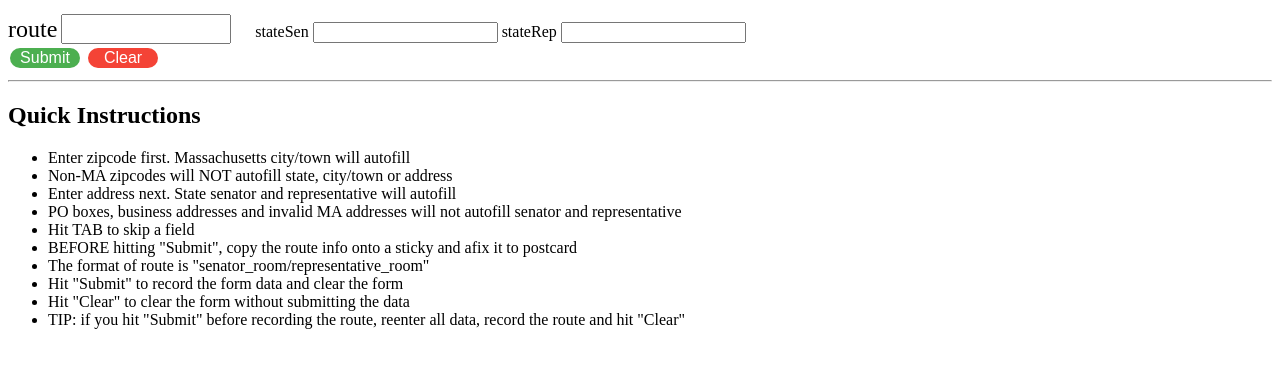
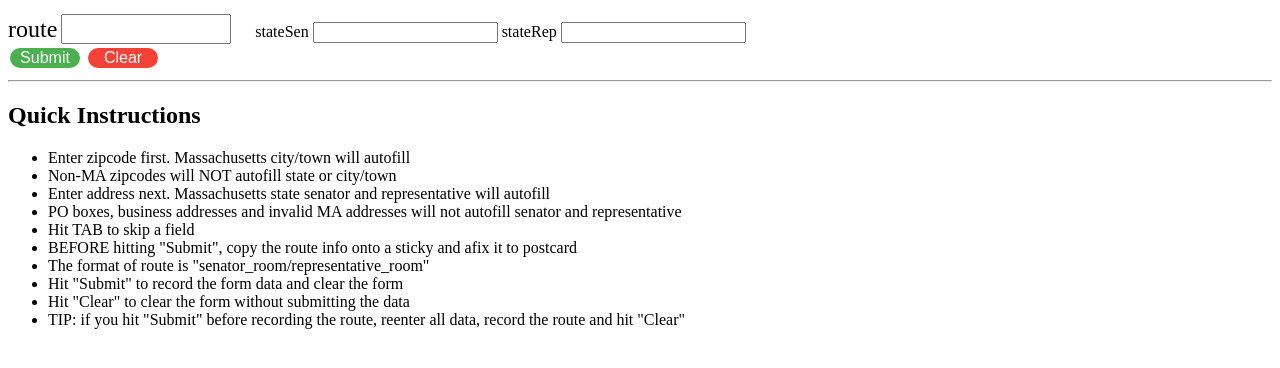
Before and after one commit to aboxer/postcard, a Flask app: template templates/form.html in a window 1280 px wide. Shown: the part 235-603 px from the top of the page. Run offline with Flask 2, Linux system fonts and the light colour scheme; the template is opened without the code that fills it, so the values that code supplies are empty.

Commit message:
fix small html stuff

```diff
--- a/templates/form.html
+++ b/templates/form.html
@@ -54,8 +54,8 @@
         <h2>Quick Instructions</h2>
         <ul>
           <li>Enter zipcode first. Massachusetts city/town will autofill</li>
-          <li>Non-MA zipcodes will NOT autofill state, city/town or address</li>
-          <li>Enter address next. State senator and representative will autofill</li>
+          <li>Non-MA zipcodes will NOT autofill state or city/town</li>
+          <li>Enter address next. Massachusetts state senator and representative will autofill</li>
           <li>PO boxes, business addresses and invalid MA addresses will not autofill senator and representative </li>
           <li>Hit TAB to skip a field</li>
           <li>BEFORE hitting "Submit", copy the route info onto a sticky and afix it to postcard</li>
@@ -171,7 +171,7 @@ var getSenRep = function(){
       document.getElementById("stateRep").value = w["Representative"];
     }
     else {
-      document.getElementById("route").value = "Unkown";
+      document.getElementById("route").value = "Unknown";
       document.getElementById("stateSen").value = ""
       document.getElementById("stateRep").value = ""
     }
```
